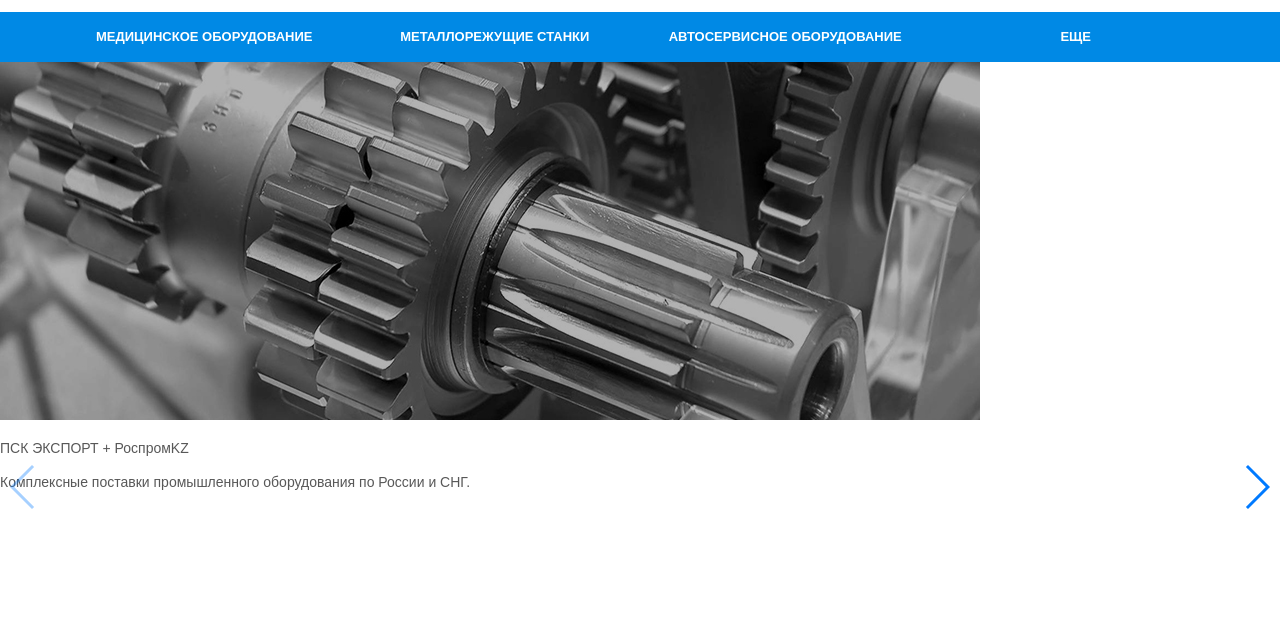
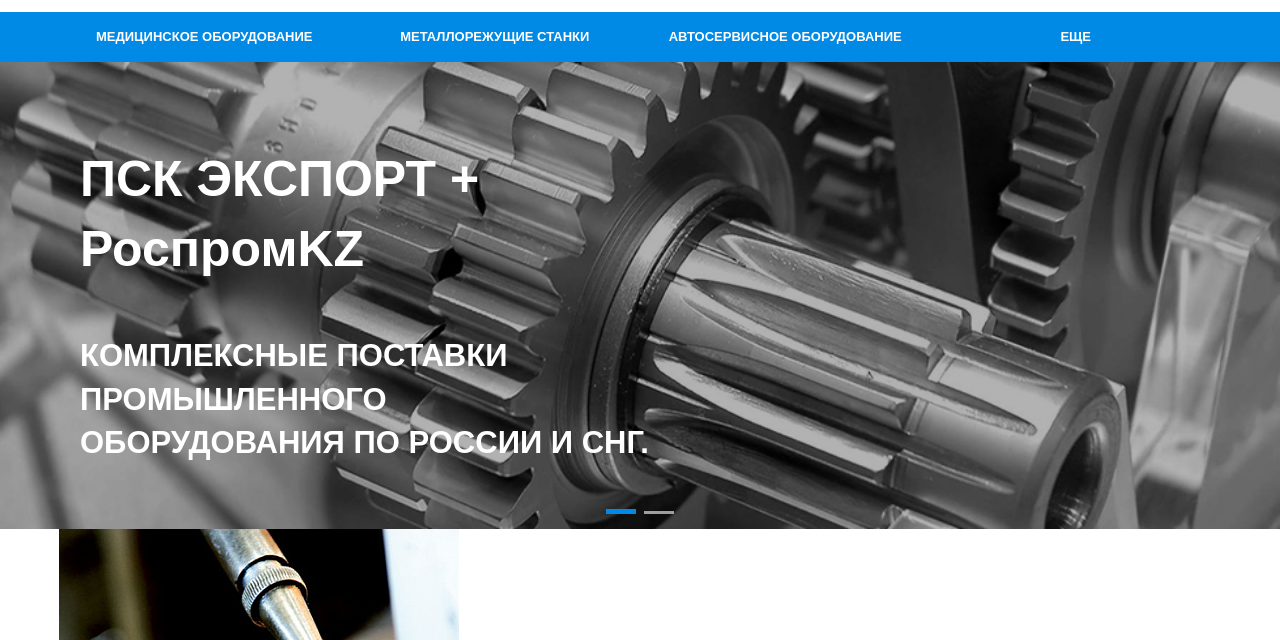
Before and after one commit to Verta-master/export, a plain HTML site: page index.html in a window 1280 px wide. Shown: the part 160-800 px from the top of the page. Drawn offline with nearby package versions, Linux system fonts and the light colour scheme; a web font is replaced by a local one.

Commit message:
Update 2018-06-09T15:37:45.398Z

```diff
--- a/css/style.css
+++ b/css/style.css
@@ -855,3 +855,80 @@
   -webkit-transition: ease 0.2s;
   transition: ease 0.2s;
 }
+.slider:hover .slider__prev,
+.slider:active .slider__prev,
+.slider:hover .slider__next,
+.slider:active .slider__next {
+  display: block;
+}
+.slider__item {
+  position: relative;
+  -webkit-box-sizing: border-box;
+          box-sizing: border-box;
+}
+.slider__item a {
+  display: block;
+  width: 100%;
+  height: 100%;
+}
+.slider__bg {
+  display: block;
+  width: 100%;
+  -o-object-fit: cover;
+     object-fit: cover;
+}
+.slider__info {
+  position: absolute;
+  width: 580px;
+  top: 50%;
+  left: calc(50% - 560px);
+  -webkit-transform: translateY(-50%);
+          transform: translateY(-50%);
+  color: #fff;
+}
+.slider__title {
+  font-size: 50px;
+  font-weight: 700;
+}
+.slider__text {
+  font-size: 31px;
+  font-weight: 700;
+  text-transform: uppercase;
+}
+.slider__comment {
+  font-size: 13px;
+}
+.slider__img {
+  position: absolute;
+  top: 0;
+  left: 60%;
+  height: 100%;
+  width: auto;
+}
+.slider__pagination .swiper-pagination-bullet {
+  border-radius: 0;
+  width: 30px;
+  height: 3px;
+  background-color: rgba(255, 255, 255, 0.6);
+  opacity: 1;
+}
+.slider__pagination .swiper-pagination-bullet-active {
+  height: 5px;
+  background-color: #0089e5;
+}
+.slider__prev,
+.slider__next {
+  display: none;
+  width: 40px;
+  height: 40px;
+  border-radius: 50%;
+  background-color: #fff;
+}
+.slider__prev {
+  left: 20px;
+  background: url(../img/sprite.png) no-repeat 0 0;
+}
+.slider__next {
+  right: 20px;
+  background: url(../img/sprite.png) no-repeat -40px 0;
+}
--- a/index.html
+++ b/index.html
@@ -147,7 +147,7 @@
           </a>
         </li>
       </ul>
-      <div class="swiper-pagination"></div>
+      <div class="swiper-pagination slider__pagination"></div>
       <div class="swiper-button-prev slider__prev"></div>
       <div class="swiper-button-next slider__next"></div>
     </div>
@@ -541,13 +541,14 @@
   <script>
     var mySwiper = new Swiper ('.slider', {
       pagination: {
-        el: '.swiper__pagination',
+        el: '.slider__pagination',
         clickable: true,
       },
       navigation: {
         nextEl: '.slider__next',
         prevEl: '.slider__prev',
       },
+      effect: 'fade',
       simulateTouch: false,
       preventClicks: false,
       preventClicksPropagation: false,
```
Also changed, not shown: css/style.min.css, img/sprite.png (added).
